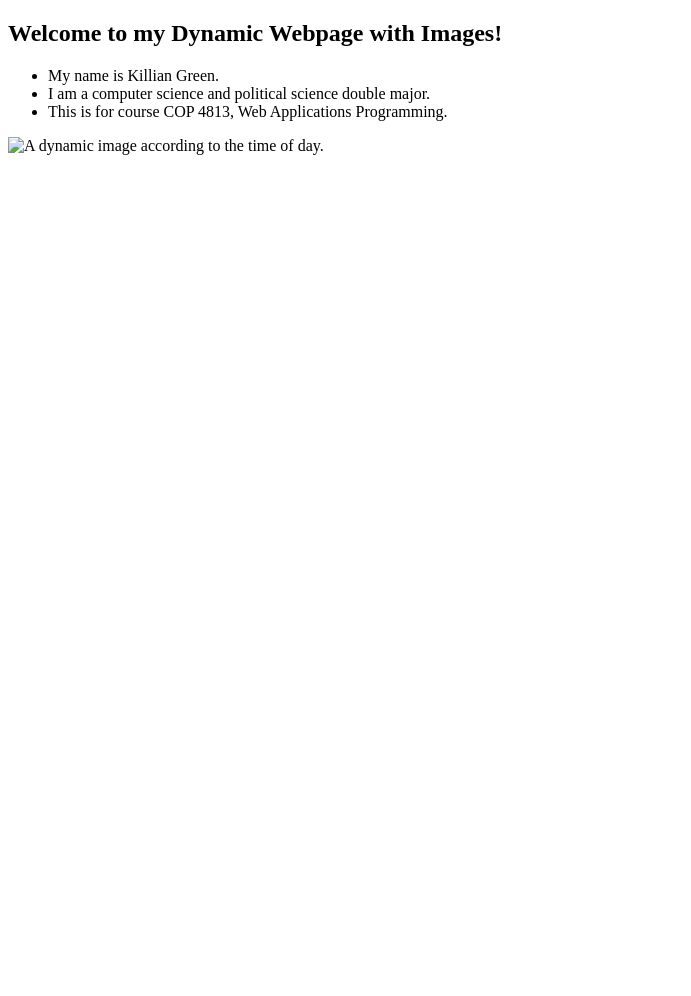
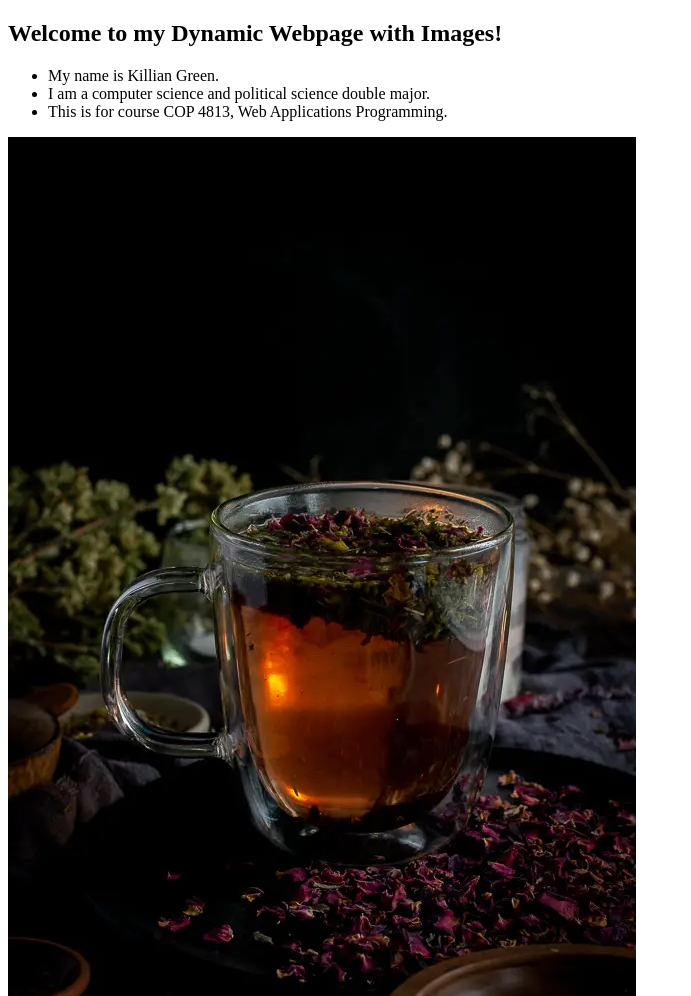
Before and after one commit to xzy231132/HTMLAssignment3, a plain HTML site: page index.html in a window 1280 px wide. Shown: the top 996 px of the page, without its empty margins (0-691 px from the left). Before the commit the page ends 800 px from the top, so only its background shows below. Drawn offline with Linux system fonts and the light colour scheme.

Commit message:
Update index.html

```diff
--- a/index.html
+++ b/index.html
@@ -25,7 +25,7 @@
                 }
             }
            else {
-            	img = "night";
+            	img = "evening";
 	       }
            window.onload = function () {
            	document.getElementById("dynamicImage").src = img + ".jpg";
```
